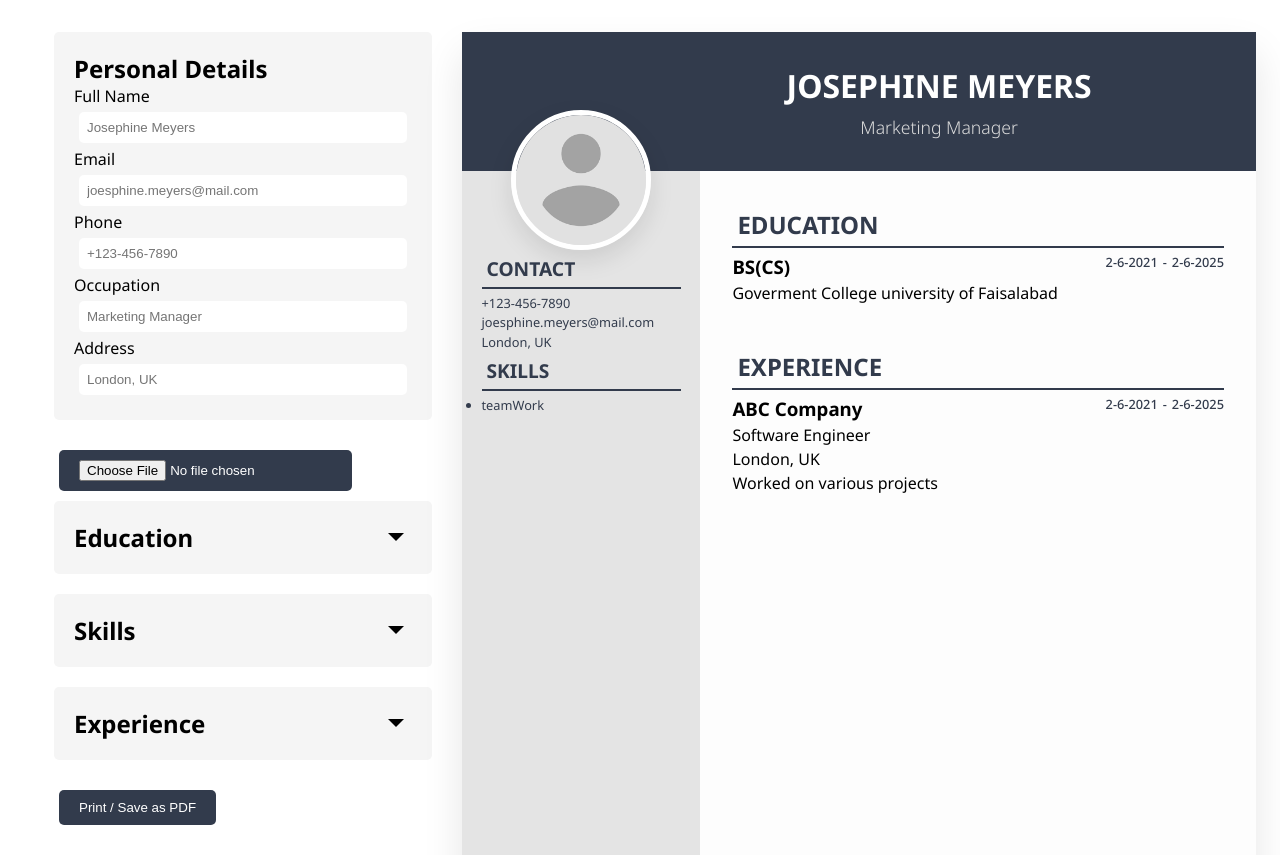
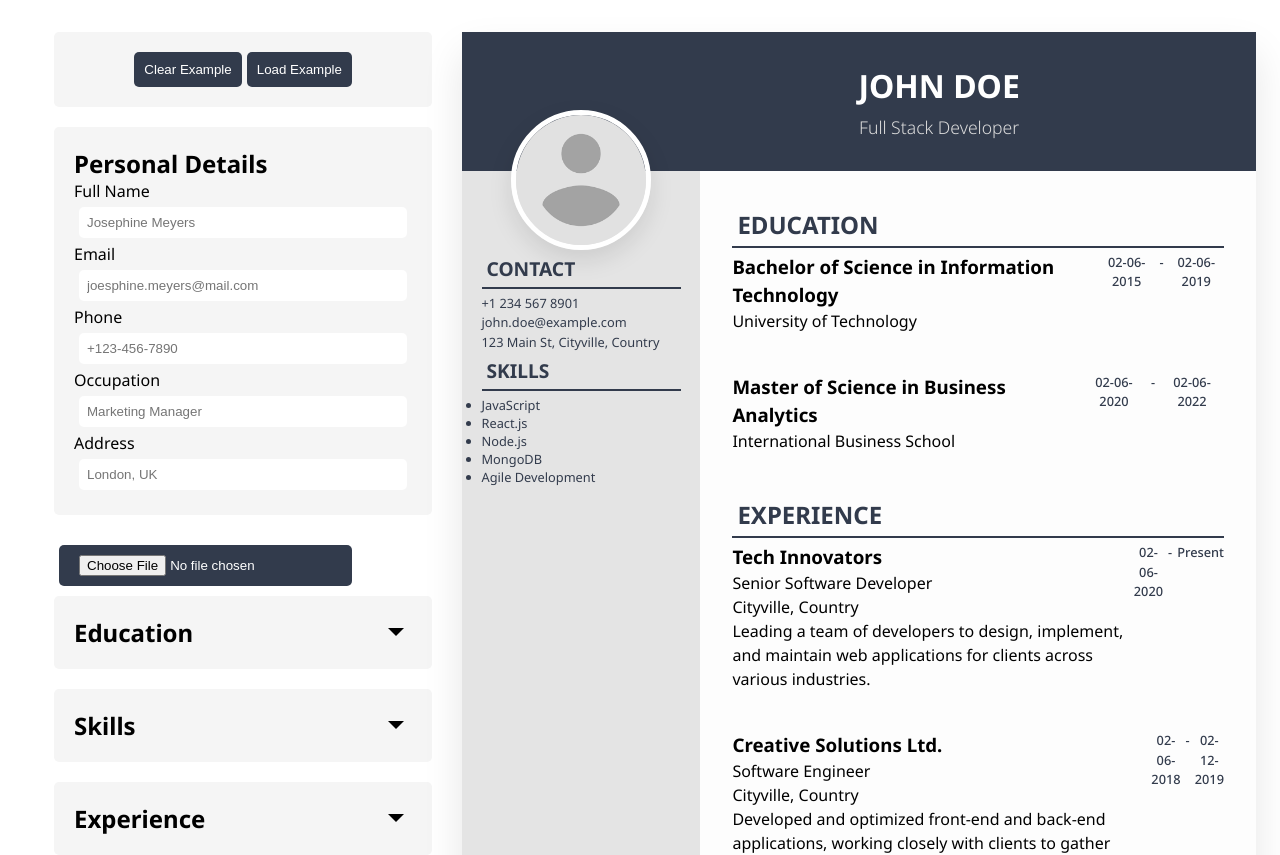
Before and after one commit to AhmadR6/Cv-maker, a React (Vite) app: page / in a window 1280 px wide. Shown: the top 855 px of the page. Built offline with nearby package versions, Linux system fonts and the light colour scheme.

Commit message:
Changed example states values i.e education,skills etc and clear and load example button

```diff
--- a/src/App.jsx
+++ b/src/App.jsx
@@ -1,5 +1,6 @@
 import React from "react";
 import { v4 as uuidv4 } from "uuid";
+import { MdDelete } from "react-icons/md";
 import CvPreview from "./Componets/CvPreview";
 import FormComponets from "./Componets/FormComponets";
 import avatar from "./assets/avatarPlaceholder.png";
@@ -7,60 +8,133 @@ import { EducationForm, SkillForm, ExperienceForm } from "./forms";
 import "./App.css";
 import PersonalDetailForm from "./Componets/PersonalDetailForm";
 export default function App() {
+  // Personal Info
   const [formData, setFormData] = React.useState({
-    fullName: "Josephine Meyers",
-    email: "joesphine.meyers@mail.com",
-    phoneNumber: "+123-456-7890",
-    occupation: "Marketing Manager",
-    address: "London, UK",
+    id: uuidv4(),
+    fullName: "John Doe",
+    email: "john.doe@example.com",
+    phoneNumber: "+1 234 567 8901",
+    occupation: "Full Stack Developer",
+    address: "123 Main St, Cityville, Country",
   });
 
+  // Education
   const [educationFormData, setEducationFormData] = React.useState([
     {
-      schoolName: "Goverment College university of Faisalabad",
-      degree: "BS(CS)",
-      startDate: "2-6-2021",
-      endDate: "2-6-2025",
+      id: uuidv4(),
+      schoolName: "University of Technology",
+      degree: "Bachelor of Science in Information Technology",
+      startDate: "02-06-2015",
+      endDate: "02-06-2019",
+    },
+    {
+      id: uuidv4(),
+      schoolName: "International Business School",
+      degree: "Master of Science in Business Analytics",
+      startDate: "02-06-2020",
+      endDate: "02-06-2022",
     },
   ]);
+
+  // Experience
   const [experienceFormData, setExperienceFormData] = React.useState([
     {
-      companyName: "ABC Company",
+      id: uuidv4(),
+      companyName: "Tech Innovators",
+      positionTitle: "Senior Software Developer",
+      startDate: "02-06-2020",
+      endDate: "Present",
+      location: "Cityville, Country",
+      description:
+        "Leading a team of developers to design, implement, and maintain web applications for clients across various industries.",
+    },
+    {
+      id: uuidv4(),
+      companyName: "Creative Solutions Ltd.",
       positionTitle: "Software Engineer",
-      startDate: "2-6-2021",
-      endDate: "2-6-2025",
-      location: "London, UK",
-      description: "Worked on various projects",
+      startDate: "02-06-2018",
+      endDate: "02-12-2019",
+      location: "Cityville, Country",
+      description:
+        "Developed and optimized front-end and back-end applications, working closely with clients to gather requirements.",
     },
   ]);
+
+  // Skills
   const [skillFormData, setSkillFormData] = React.useState([
     {
-      skillName: "teamWork",
+      id: uuidv4(),
+      skillName: "JavaScript",
+    },
+    {
+      id: uuidv4(),
+      skillName: "React.js",
+    },
+    {
+      id: uuidv4(),
+      skillName: "Node.js",
+    },
+    {
+      id: uuidv4(),
+      skillName: "MongoDB",
+    },
+    {
+      id: uuidv4(),
+      skillName: "Agile Development",
     },
   ]);
+
   const [image, setImage] = React.useState(avatar);
-  const [preview, setPreview] = React.useState(null);
-  const educationistElements = educationFormData.map((items) => {
+
+  function deleteEntry(id, event) {
+    const parentElement = event.currentTarget.closest(".list");
+    const parentId = parentElement.className;
+    if (parentId === "list education") {
+      setEducationFormData((prev) => prev.filter((item) => item.id !== id));
+    } else if (parentId === "list experience") {
+      setExperienceFormData((prev) => prev.filter((item) => item.id !== id));
+    } else if (parentId === "list skills") {
+      setSkillFormData((prev) => prev.filter((item) => item.id !== id));
+    }
+  }
+  const educationistElements = educationFormData
+    .filter((item) => item.schoolName !== "")
+    .map((items) => {
       return (
-      <div className="list" key={uuidv4()}>
+        <div className="list education" key={items}>
           <h3>{items.schoolName}</h3>
+          <button onClick={(event) => deleteEntry(items.id, event)}>
+            <MdDelete className="delete-btn" />
+          </button>
         </div>
       );
     });
-  const experienceListElements = experienceFormData.map((items) => {
+  const experienceListElements = experienceFormData
+    .filter((item) => item.companyName !== "")
+    .map((items) => {
       return (
-      <div className="list" key={uuidv4()}>
+        console.log(items),
+        (
+          <div className="list experience" key={items.id}>
             <h3>{items.companyName}</h3>
+            <button onClick={(event) => deleteEntry(items.id, event)}>
+              <MdDelete className="delete-btn" />
+            </button>
           </div>
+        )
       );
     });
-  const skillListElements = skillFormData.map((items) => {
-    return (
-      <div className="list" key={uuidv4()}>
-        <h3>{items.skillName}</h3>
+  const skillListElements = skillFormData
+    .filter((item) => item.skillName !== "")
+    .map((item) => (
+      <div className="list skills" key={item.id}>
+        <h3>{item.skillName}</h3>
+        <button onClick={(event) => deleteEntry(item.id, event)}>
+          <MdDelete className="delete-btn" />
+        </button>
       </div>
-    );
-  });
+    ));
+
   function handelFormChange(e) {
     const { name, value } = e.target;
     setFormData((prevFormData) => ({ ...prevFormData, [name]: value }));
@@ -73,6 +147,7 @@ export default function App() {
       return [
         ...prev,
         {
+          id: uuidv4(),
           schoolName: schoolName.value,
           degree: degree.value,
           startDate: startDate.value,
@@ -85,12 +160,7 @@ export default function App() {
     e.preventDefault();
     const { skillName } = e.target;
     setSkillFormData((prev) => {
-      return [
-        ...prev,
-        {
-          skillName: skillName.value,
-        },
-      ];
+      return [...prev, { id: uuidv4(), skillName: skillName.value }];
     });
   }
   function handleExperienceForm(e) {
@@ -107,6 +177,7 @@ export default function App() {
       return [
         ...prev,
         {
+          id: uuidv4(),
           companyName: companyName.value,
           positionTitle: positionTitle.value,
           startDate: startDate.value,
@@ -122,13 +193,134 @@ export default function App() {
     if (file) {
       const imgsrc = URL.createObjectURL(file);
       setImage(imgsrc);
-      setPreview(URL.createObjectURL(file)); // show preview
     }
   };
+  function clearExample() {
+    setFormData({
+      id: uuidv4(),
+      fullName: "",
+      email: "",
+      phoneNumber: "",
+      occupation: "",
+      address: "",
+    });
+
+    setEducationFormData([
+      {
+        id: uuidv4(),
+        schoolName: "",
+        degree: "",
+        startDate: "",
+        endDate: "",
+      },
+    ]);
+
+    setExperienceFormData([
+      {
+        id: uuidv4(),
+        companyName: "",
+        positionTitle: "",
+        startDate: "",
+        endDate: "",
+        location: "",
+        description: "",
+      },
+    ]);
+
+    setSkillFormData([
+      {
+        id: uuidv4(),
+        skillName: "",
+      },
+    ]);
+  }
+
+  function loadExample() {
+    setFormData({
+      id: uuidv4(),
+      fullName: "John Doe",
+      email: "john.doe@example.com",
+      phoneNumber: "+1 234 567 8901",
+      occupation: "Full Stack Developer",
+      address: "123 Main St, Cityville, Country",
+    });
+
+    setEducationFormData([
+      {
+        id: uuidv4(),
+        schoolName: "University of Technology",
+        degree: "Bachelor of Science in Information Technology",
+        startDate: "02-06-2015",
+        endDate: "02-06-2019",
+      },
+      {
+        id: uuidv4(),
+        schoolName: "International Business School",
+        degree: "Master of Science in Business Analytics",
+        startDate: "02-06-2020",
+        endDate: "02-06-2022",
+      },
+    ]);
+
+    setExperienceFormData([
+      {
+        id: uuidv4(),
+        companyName: "Tech Innovators",
+        positionTitle: "Senior Software Developer",
+        startDate: "02-06-2020",
+        endDate: "Present",
+        location: "Cityville, Country",
+        description:
+          "Leading a team of developers to design, implement, and maintain web applications for clients across various industries.",
+      },
+      {
+        id: uuidv4(),
+        companyName: "Creative Solutions Ltd.",
+        positionTitle: "Software Engineer",
+        startDate: "02-06-2018",
+        endDate: "02-12-2019",
+        location: "Cityville, Country",
+        description:
+          "Developed and optimized front-end and back-end applications, working closely with clients to gather requirements.",
+      },
+    ]);
+
+    setSkillFormData([
+      {
+        id: uuidv4(),
+        skillName: "JavaScript",
+      },
+      {
+        id: uuidv4(),
+        skillName: "React.js",
+      },
+      {
+        id: uuidv4(),
+        skillName: "Node.js",
+      },
+      {
+        id: uuidv4(),
+        skillName: "MongoDB",
+      },
+      {
+        id: uuidv4(),
+        skillName: "Agile Development",
+      },
+    ]);
+  }
+
   return (
     <>
       <main className="app">
         <section className="form-section">
+          <div className="form form-btn">
+            <button onClick={clearExample} className="example-btn">
+              Clear Example
+            </button>
+            <button onClick={loadExample} className="example-btn">
+              Load Example
+            </button>
+          </div>
           <PersonalDetailForm handelFormChange={handelFormChange} />
           <input
             className="print-btn"
```
Lines whose indentation alone changed are shown as unchanged.
